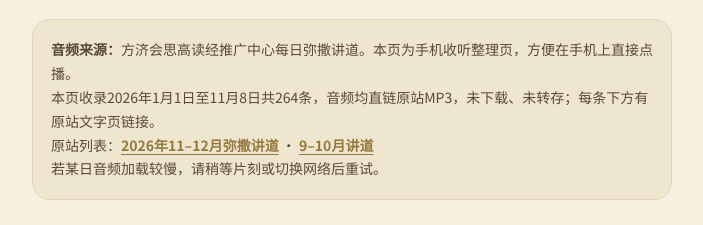
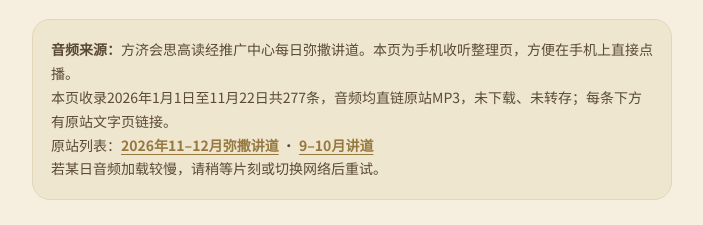
Before and after one commit to ccreadbible78/ccreadbible78.github.io, a plain HTML site: page index.html in a window 1280 px wide. Shown: the part 4695-4920 px from the top of the page, without its empty margins (288-991 px from the left). Drawn offline with Linux system fonts and the light colour scheme; some packages are replaced by stand-ins of ours; a script that the page names is missing.

Commit message:
Update index.html

```diff
--- a/index.html
+++ b/index.html
@@ -544,7 +544,7 @@ input[type=range].gseek::-moz-range-thumb{width:16px;height:16px;border-radius:5
 
   <div class="source">
     <p><strong>音频来源：</strong>方济会思高读经推广中心每日弥撒讲道。本页为手机收听整理页，方便在手机上直接点播。<br>
-    本页收录2026年1月1日至11月8日共264条，音频均直链原站MP3，未下载、未转存；每条下方有原站文字页链接。<br>
+    本页收录2026年1月1日至11月22日共277条，音频均直链原站MP3，未下载、未转存；每条下方有原站文字页链接。<br>
     原站列表：<a href="https://ccreadbible.info/homily/homily-2026-1112.html" target="_blank" rel="noopener">2026年11–12月弥撒讲道</a> · <a href="https://ccreadbible.info/homily/homily-2026-0910.html" target="_blank" rel="noopener">9–10月讲道</a><br>
     若某日音频加载较慢，请稍等片刻或切换网络后重试。</p>
   </div>
```
